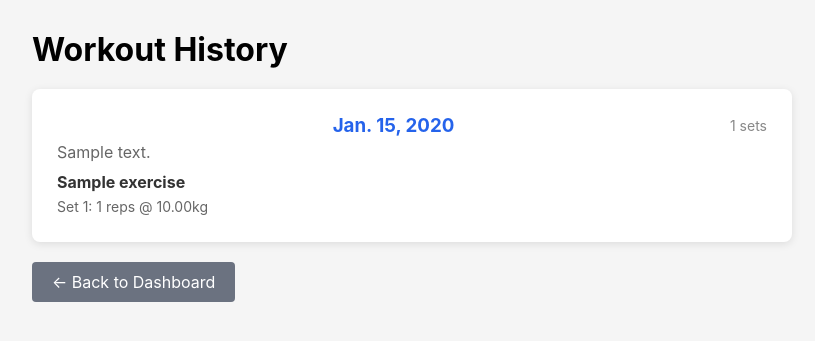
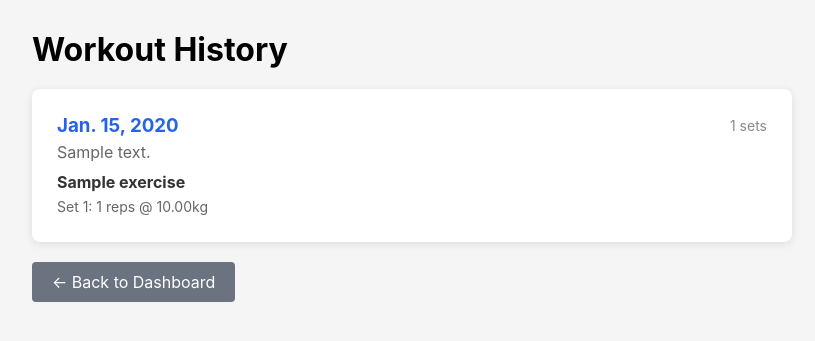
Before and after one commit to Martin-Doynov/Gym-PR-Tracker-app, a Django app: page /history/ in a window 1280 px wide. Shown: the part 45-386 px from the top of the page, without its empty margins (228-1043 px from the left). Run offline with Django 5.2, Linux system fonts and the light colour scheme; a user stored in the database is signed in; tables that the repository leaves empty hold one stand-in row (values such as "Sample post").

Commit message:
fix card

```diff
--- a/workouts/templates/workouts/workout_history.html
+++ b/workouts/templates/workouts/workout_history.html
@@ -6,7 +6,7 @@
 <h1 style="margin-bottom: 20px;">Workout History</h1>
 
 {% for workout in workouts %}
-<a href="/workout/{{ workout.date|date:'Y-m-d' }}/" style="text-decoration: none; color: inherit; display: block;">
+<a href="/workout/{{ workout.date|date:'Y-m-d' }}/" style="text-decoration: none; color: inherit; display: block;"></a>
 <div class="card">
     <div style="display: flex; justify-content: space-between; align-items: center;">
         <h3>
@@ -16,7 +16,6 @@
         </h3>
         <span style="color: #888; font-size: 14px;">{{ workout.sets.count }} sets</span>
     </div>
-</a>
     {% if workout.notes %}
         <p style="color: #666; margin: 5px 0;">{{ workout.notes }}</p>
     {% endif %}
@@ -35,6 +34,7 @@
         </div>
     {% endfor %}
 </div>
+</a>
 {% empty %}
 <p style="color: #888;">No workouts logged yet.</p>
 {% endfor %}
```
Lines whose indentation alone changed are shown as unchanged.
